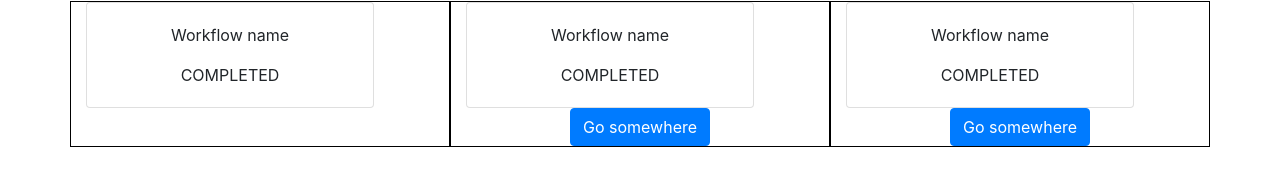
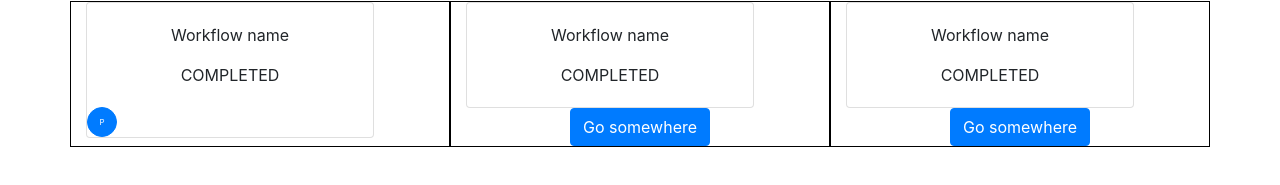
Before and after one commit to poojachoudhary560/flowapp, a React (Create React App) app: page / in a window 1280 px wide. Shown: the part 555-740 px from the top of the page. Built offline with nearby package versions, Linux system fonts and the light colour scheme.

Commit message:
added Workflow Card UI

```diff
--- a/src/App.css
+++ b/src/App.css
@@ -33,6 +33,14 @@
   top: -10px;
   right: -50px;
 }
+.btn-circle.btn-sm {
+  width: 30px;
+  height: 30px;
+  padding: 6px 0px;
+  border-radius: 15px;
+  font-size: 8px;
+  text-align: center;
+}
 
 @keyframes App-logo-spin {
   from {
--- a/src/components/workflow/WorkflowCard.js
+++ b/src/components/workflow/WorkflowCard.js
@@ -10,7 +10,8 @@ class WorkflowCard extends Component {
     super(props);
 
     this.state = {
-        focus: false
+        focus: false,
+        nodeState: 'P'
     };
   }
   mouseOver = () => {
@@ -22,6 +23,17 @@ class WorkflowCard extends Component {
     this.setState({
       focus:false
     }, console.log('focus off'));
+  }
+  updateNodeState = () => {
+    if(this.state.nodeState === 'P') {
+        this.setState({
+            nodeState: 'C'
+        })
+    } else if(this.state.nodeState === 'C') {
+        this.setState({
+            nodeState: 'P'
+        })
+    }
   }
   render() {
     return (
@@ -39,6 +51,11 @@ class WorkflowCard extends Component {
               {this.state.focus && <Button className="overlay-btn" variant='primary'>
               Go somewhere
             </Button>}
+            <Button className="btn-circle btn-sm" variant='primary'
+            onClick={this.updateNodeState}
+            >
+              {this.state.nodeState}
+            </Button>
             </Card>
 
 
```
